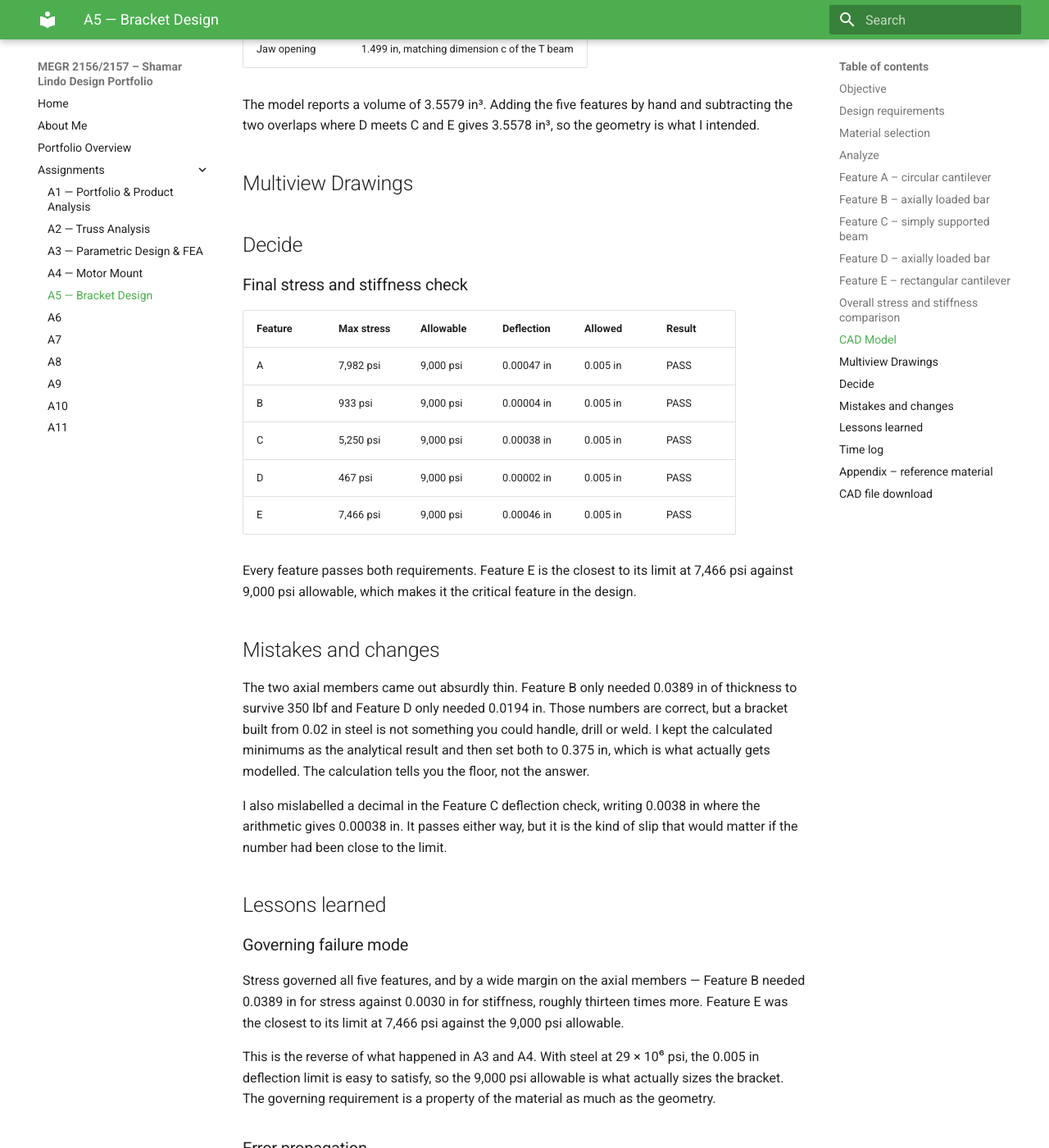
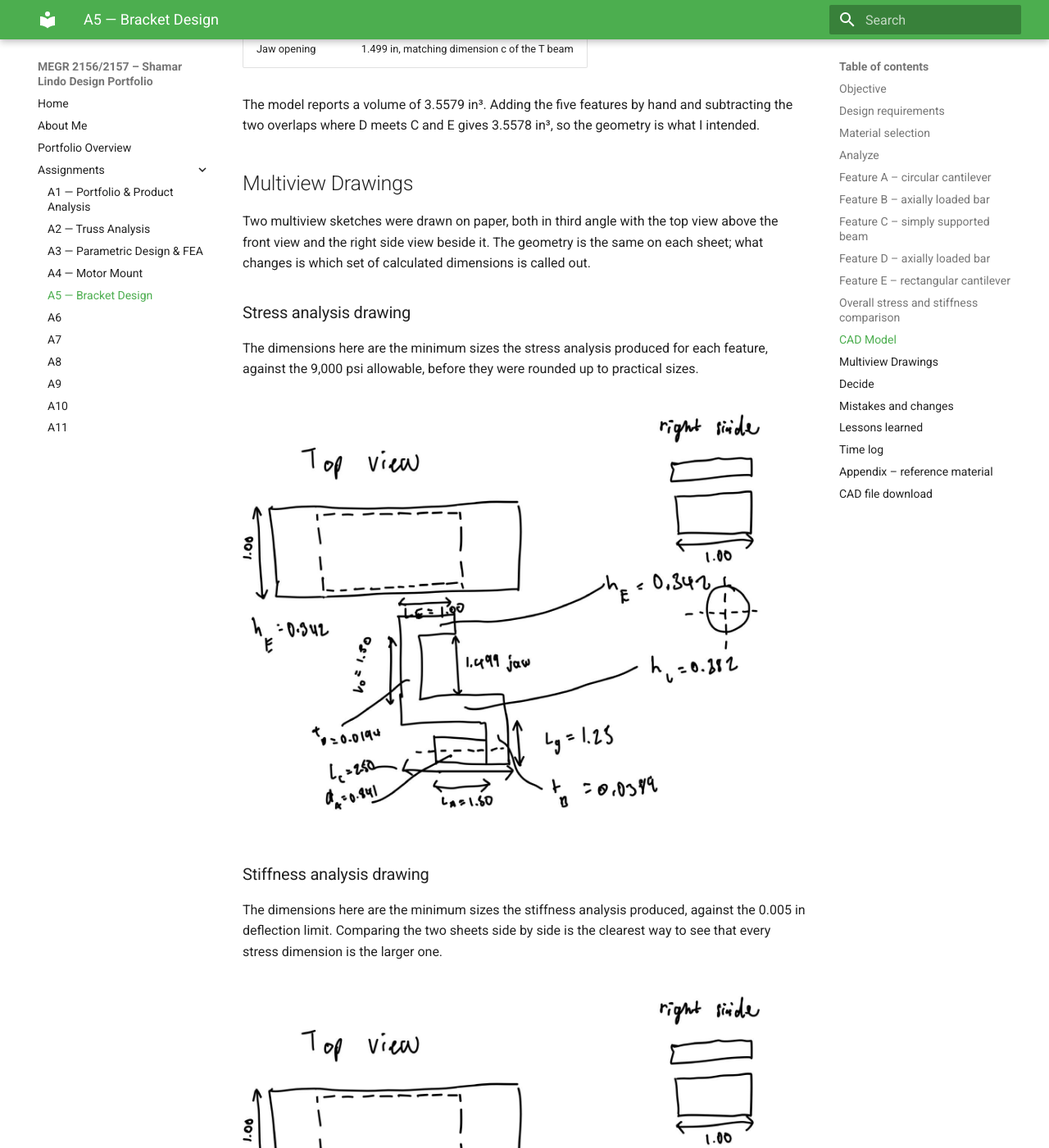
Before and after one commit to shamardlindo1/-megr2157-portfolio, an MkDocs documentation site: the page built from docs/assignments/A05/index.md, in a window 1280 px wide and 1400 px high, scrolled down 29333 px. Shown: the whole window at 82% size. Built offline with MkDocs 1.6.1 and Material for MkDocs 9.7.7, drawn with Linux system fonts in a browser that asks for light colours; some of the changed text lies outside the part shown.

Commit message:
Add files via upload

```diff
--- a/docs/assignments/A05/index.md
+++ b/docs/assignments/A05/index.md
@@ -319,6 +319,25 @@ two overlaps where D meets C and E gives 3.5578 in³, so the geometry is what I
 
 ## Multiview Drawings
 
+Two multiview sketches were drawn on paper, both in third angle with the top view above the
+front view and the right side view beside it. The geometry is the same on each sheet; what
+changes is which set of calculated dimensions is called out.
+
+### Stress analysis drawing
+
+The dimensions here are the minimum sizes the stress analysis produced for each feature,
+against the 9,000 psi allowable, before they were rounded up to practical sizes.
+
+![Multiview drawing dimensioned from the stress analysis](img/a5-mv-stress.jpg)
+
+### Stiffness analysis drawing
+
+The dimensions here are the minimum sizes the stiffness analysis produced, against the
+0.005 in deflection limit. Comparing the two sheets side by side is the clearest way to see
+that every stress dimension is the larger one.
+
+![Multiview drawing dimensioned from the stiffness analysis](img/a5-mv-stiffness.jpg)
+
 ## Decide
 
 ### Final stress and stiffness check
@@ -378,6 +397,8 @@ controls this design" would flip.
 
 ## Time log
 
+This assignment took me three days from start to finish.
+
 ## Appendix – reference material
 
 - Machinery's Handbook, ANSI/ASME Standard Limits and Fits, pp. 646–660
```
